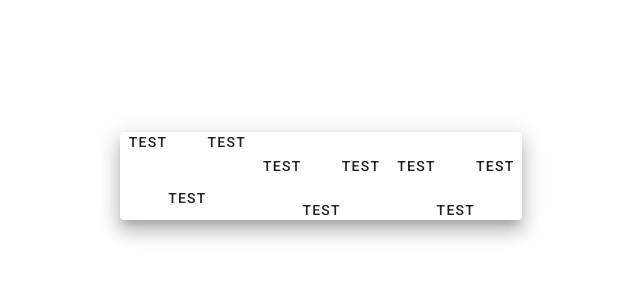
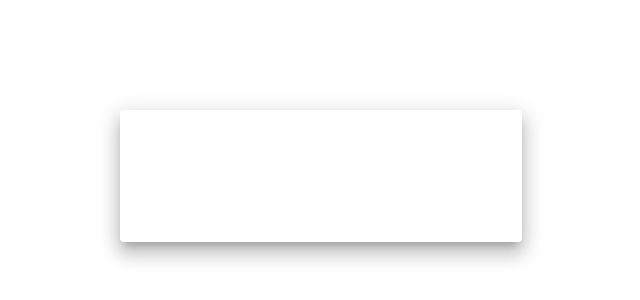
Before and after one commit to hmuir28/Tic-Tac-Toe, a Vue app in the folder vue/: page / in a window 1280 px wide. Shown: the part 224-524 px from the top of the page, without its empty margins (319-959 px from the left). Built offline with nearby package versions, Linux system fonts and the light colour scheme.

Commit message:
Added board

```diff
--- a/vue/src/components/Board/Board.vue
+++ b/vue/src/components/Board/Board.vue
@@ -15,7 +15,10 @@
             md="4"
           >
             <v-card class="elevation-12">
-              <TicTacToc :numBoard="countBoard" />
+              <TicTacToc
+                :numBoard="countBoard"
+                :symbol="'X'"
+              />
             </v-card>
           </v-col>
         </v-row>
--- a/vue/src/components/Cell/Cell.vue
+++ b/vue/src/components/Cell/Cell.vue
@@ -1,10 +1,39 @@
 <template>
-  <v-btn type="button" text large>Test</v-btn>
+  <v-btn
+    type="button"
+    text
+    large
+    @click="markSymbol">{{ symbol }}</v-btn>
 </template>
 <script>
 
 export default {
   name: 'Cell',
+
+  props: {
+    col: {
+      require: true,
+      type: Number,
+    },
+    row: {
+      require: true,
+      type: Number,
+    },
+    symbol: {
+      require: true,
+      type: String,
+    },
+  },
+
+  methods: {
+    markSymbol() {
+      const coordenates = {
+        x: this.row,
+        y: this.col,
+      };
+      this.$emit('coordenates', coordenates);
+    },
+  },
 }
 
 </script>
--- a/vue/src/components/TicTacToc/TicTacToc.vue
+++ b/vue/src/components/TicTacToc/TicTacToc.vue
@@ -1,8 +1,14 @@
 <template>
   <div class="tic-tac-toc layout">
-    <div class="row" v-for="(num, index) in numBoard" :key="index">
-      <div v-for="(num, index) in numBoard" :key="index">
-        <Cell />
+    <div v-for="(row, i) in board" class="grid-row" :key="i">
+      <div v-for="(col, j) in row" :key="j">
+        <Cell
+          :class="paintBoard(j)"
+          :col="j"
+          :row="i"
+          :symbol="col"
+          @coordenates="setSymbol"
+        />
       </div>
     </div>
   </div>
@@ -18,11 +24,34 @@ export default {
 
   data() {
     return {
-      buttons: [],
+      board: [
+        ['', '', ''],
+        ['', '', ''],
+        ['', '', ''],
+      ],
     };
   },
 
+  methods: {
+    setSymbol(coordenates) {
+      // make a copy of the row
+      const newRow = this.board[coordenates.x].slice(0);
+      // update the value
+      newRow[coordenates.y] = 'X';
+      // update it in the grid
+      this.$set(this.board, coordenates.x, newRow);
+    },
+
+    paintBoard() {
+      // TODO: algorithm to paint borders within board
+    }
+  },
+
   props: {
+    symbol: {
+      require: true,
+      type: String,
+    },
     numBoard: {
       require: true,
       type: Number,
@@ -33,12 +62,12 @@ export default {
 </script>
 
 <style scoped>
-.layout {
+.grid-row {
   display: flex;
-}
-
-.row {
   justify-content: center;
   width: 100%;
 }
+.layout {
+  display: block;
+}
 </style>
```
